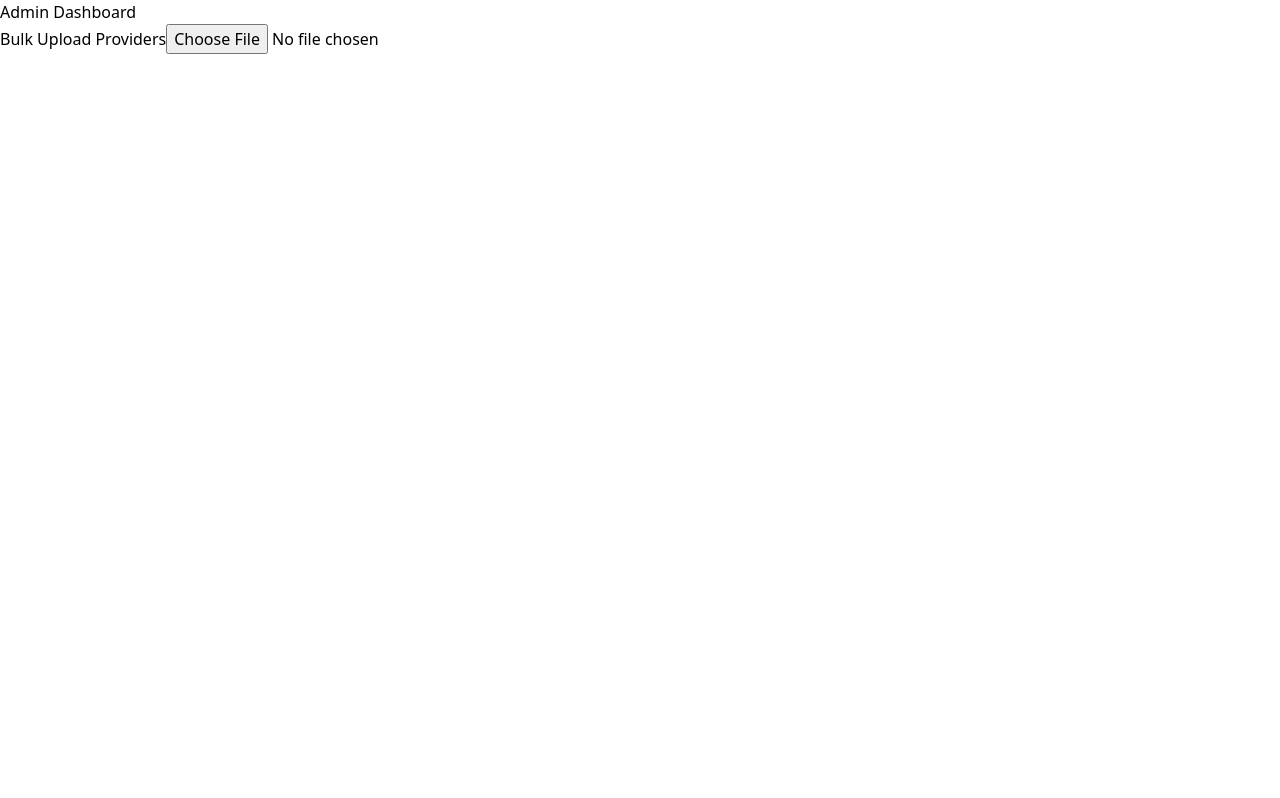
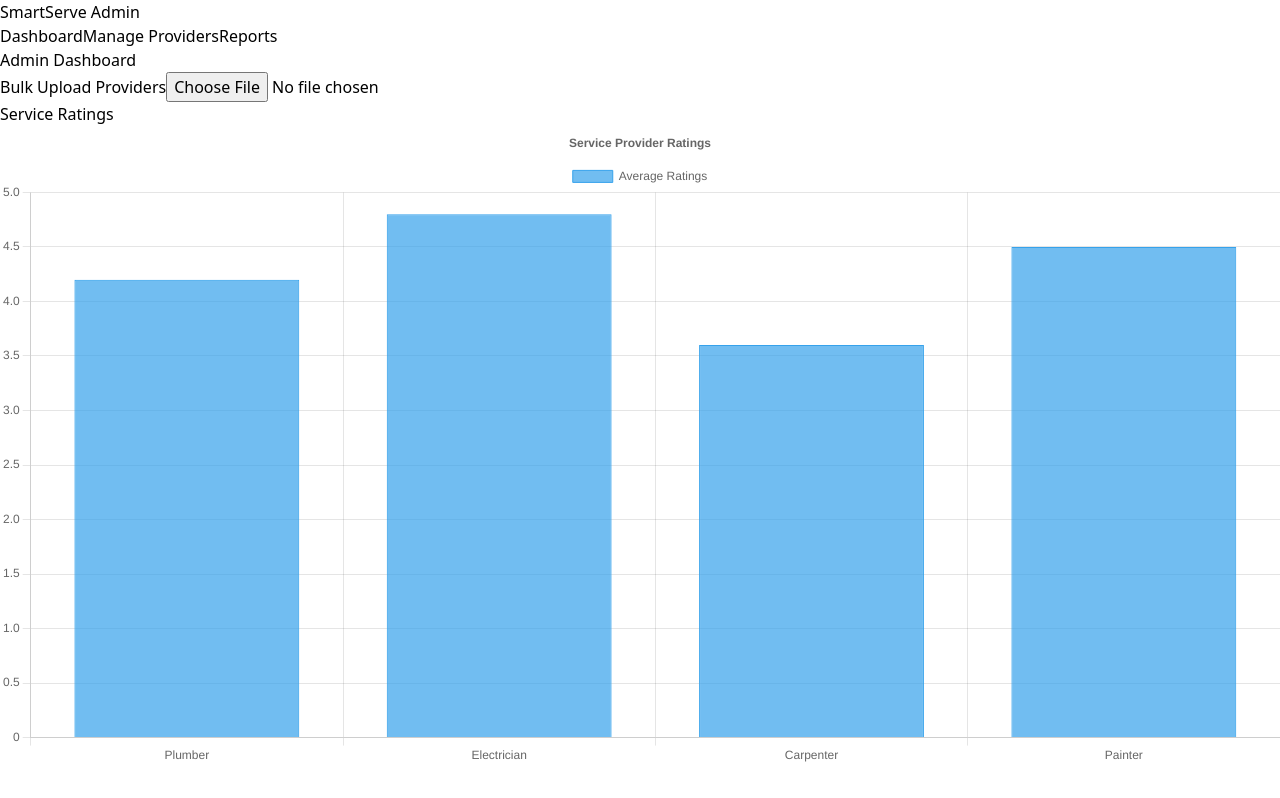
Before and after one commit to uixPhuke/hackerthon, a React (Vite) app in the folder client/: page /admin in a window 1280 px wide. Built offline with nearby package versions, Linux system fonts and the light colour scheme.

Commit message:
gyandeep2st push

```diff
--- a/client/package.json
+++ b/client/package.json
@@ -10,8 +10,10 @@
     "preview": "vite preview"
   },
   "dependencies": {
+    "chart.js": "^4.4.5",
     "prop-types": "^15.8.1",
     "react": "^18.3.1",
+    "react-chartjs-2": "^5.2.0",
     "react-dom": "^18.3.1",
     "react-router-dom": "^6.27.0"
   },
--- a/client/src/components/AdminDashboard.jsx
+++ b/client/src/components/AdminDashboard.jsx
@@ -1,4 +1,9 @@
+// src/components/AdminDashboard.jsx
 import { useState } from 'react';
+import { Chart as ChartJS, CategoryScale, LinearScale, BarElement, Title, Tooltip, Legend } from 'chart.js';
+import { Bar } from 'react-chartjs-2';
+
+ChartJS.register(CategoryScale, LinearScale, BarElement, Title, Tooltip, Legend);
 
 function AdminDashboard() {
   const [file, setFile] = useState(null);
@@ -17,23 +22,77 @@ function AdminDashboard() {
     }
   };
 
+  // Sample chart data
+  const chartData = {
+    labels: ['Plumber', 'Electrician', 'Carpenter', 'Painter'],
+    datasets: [
+      {
+        label: 'Average Ratings',
+        data: [4.2, 4.8, 3.6, 4.5], // Example ratings
+        backgroundColor: 'rgba(54, 162, 235, 0.7)',
+        borderColor: 'rgba(54, 162, 235, 1)',
+        borderWidth: 1,
+      },
+    ],
+  };
+
+  const chartOptions = {
+    responsive: true,
+    plugins: {
+      legend: {
+        position: 'top',
+      },
+      title: {
+        display: true,
+        text: 'Service Provider Ratings',
+      },
+    },
+  };
+
   return (
-    <div className="admin-dashboard p-4">
-      <h2 className="text-xl font-bold">Admin Dashboard</h2>
-      <div className="bulk-upload mt-4">
-        <label htmlFor="upload" className="block font-semibold">Bulk Upload Providers</label>
+    <div className="admin-dashboard min-h-screen bg-gray-100">
+      <Navbar />
+      <div className="container mx-auto p-6">
+        <h2 className="text-3xl font-bold text-gray-800 mb-6">Admin Dashboard</h2>
+
+        {/* Bulk Upload Section */}
+        <div className="bulk-upload bg-white shadow-md rounded-lg p-6 mb-8">
+          <label htmlFor="upload" className="block text-lg font-semibold mb-2">Bulk Upload Providers</label>
           <input
             type="file"
             id="upload"
             onChange={handleFileUpload}
-          className="p-2 border mt-2"
+            className="p-3 border border-gray-300 rounded-md w-full"
             accept=".csv, application/vnd.openxmlformats-officedocument.spreadsheetml.sheet"
           />
-        {file && <p className="mt-2 text-green-600">File selected: {file.name}</p>}
-        {error && <p className="mt-2 text-red-600">{error}</p>}
+          {file && <p className="mt-3 text-green-600">File selected: {file.name}</p>}
+          {error && <p className="mt-3 text-red-600">{error}</p>}
+        </div>
+
+        {/* Ratings Chart */}
+        <div className="bg-white shadow-md rounded-lg p-6">
+          <h3 className="text-lg font-semibold mb-4">Service Ratings</h3>
+          <Bar data={chartData} options={chartOptions} />
+        </div>
       </div>
     </div>
   );
 }
 
+// Navbar Component
+function Navbar() {
+  return (
+    <nav className="bg-blue-600 text-white shadow-md">
+      <div className="container mx-auto flex justify-between items-center p-4">
+        <div className="text-2xl font-bold">SmartServe Admin</div>
+        <div className="flex space-x-6">
+          <a href="/" className="hover:text-blue-200">Dashboard</a>
+          <a href="/admin" className="hover:text-blue-200">Manage Providers</a>
+          <a href="/reports" className="hover:text-blue-200">Reports</a>
+        </div>
+      </div>
+    </nav>
+  );
+}
+
 export default AdminDashboard;
--- a/client/src/components/Home.jsx
+++ b/client/src/components/Home.jsx
@@ -15,16 +15,17 @@ const ServiceList = ({ searchTerm }) => {
   );
 
   return (
-    <div className="services mt-4 grid grid-cols-2 gap-4">
+    <div className="services mt-6 grid grid-cols-1 sm:grid-cols-2 lg:grid-cols-3 gap-6">
       {filteredServices.length > 0 ? (
         filteredServices.map((service, index) => (
-          <div key={index} className="service-card border p-4 rounded">
-            <h2 className="font-semibold">{service.name}</h2>
-            <p>Available in {service.area}, Ratings: {service.rating}</p>
+          <div key={index} className="service-card border border-gray-200 rounded-lg shadow-lg p-4 transition-transform transform hover:scale-105">
+            <h2 className="font-semibold text-lg text-blue-600">{service.name}</h2>
+            <p className="text-gray-600">Available in <span className="font-medium">{service.area}</span></p>
+            <p className="text-yellow-500">Ratings: {service.rating}</p>
           </div>
         ))
       ) : (
-        <p>No services found.</p>
+        <p className="text-red-500">No services found.</p>
       )}
     </div>
   );
@@ -43,16 +44,18 @@ function Home() {
   };
 
   return (
-    <div className="home p-4">
-      <h1 className="text-2xl font-bold">SmartServe Service Directory</h1>
+    <div className="home p-6 bg-gray-50 min-h-screen">
+      <h1 className="text-3xl font-bold text-center text-gray-800 mb-4">Civvia Directory</h1>
+      <div className="flex justify-center mb-6">
         <input
           type="text"
           placeholder="Search services..."
           value={searchTerm}
           onChange={handleSearch}
-        className="p-2 border border-gray-300 rounded mt-4 w-full"
+          className="p-3 border border-gray-300 rounded-lg shadow-md w-full max-w-md"
         />
-      <Suspense fallback={<div>Loading Services...</div>}>
+      </div>
+      <Suspense fallback={<div className="text-center">Loading Services...</div>}>
         <ServiceList searchTerm={searchTerm} />
       </Suspense>
     </div>
```
Also changed, not shown: client/src/components/Adminh.jsx (added, +11 -0 lines), 1 other file (tests, documents, lock files or other folders). Lines whose indentation alone changed are shown as unchanged.
